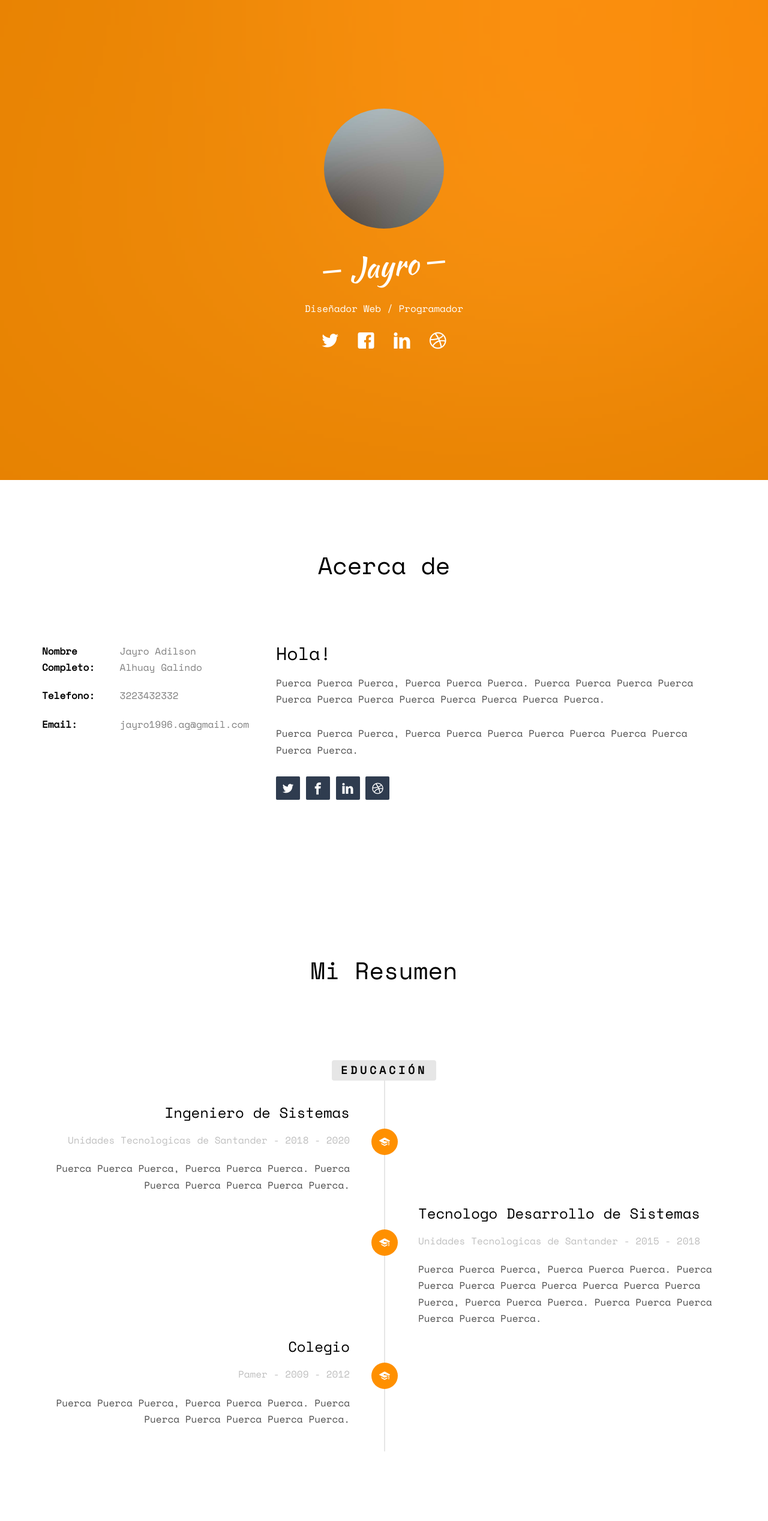
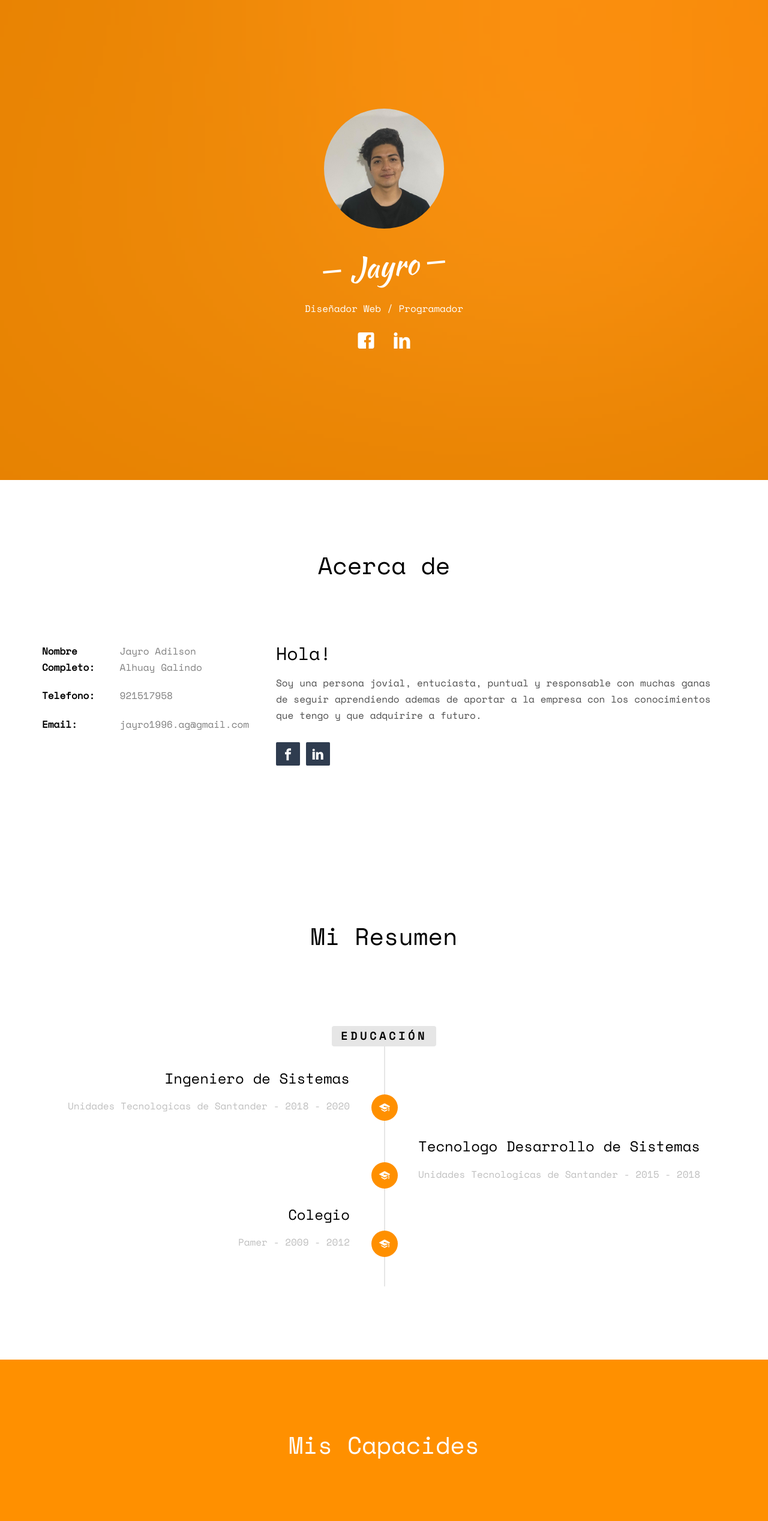
Before and after one commit to 4shakes/jayro, a plain HTML site: page index.html in a window 1280 px wide. Shown: the top 2535 px of the page at 60% size. Drawn offline with nearby package versions, Linux system fonts and the light colour scheme; files whose address does not match are found by name.

Commit message:
cv final creo

```diff
--- a/index.html
+++ b/index.html
@@ -55,15 +55,15 @@
 				<div class="col-md-8 col-md-offset-2 text-center">
 					<div class="display-t js-fullheight">
 						<div class="display-tc js-fullheight animate-box" data-animate-effect="fadeIn">
-							<div class="profile-thumb" style="background: url(images/user-3.jpg);"></div>
+							<div class="profile-thumb" style="background: url(images/jayro.jpeg);"></div>
 							<h1><span>Jayro</span></h1>
 							<h3><span>Diseñador Web / Programador </span></h3>
 							<p>
 								<ul class="fh5co-social-icons">
-									<li><a href="#"><i class="icon-twitter2"></i></a></li>
-									<li><a href="#"><i class="icon-facebook2"></i></a></li>
-									<li><a href="#"><i class="icon-linkedin2"></i></a></li>
-									<li><a href="#"><i class="icon-dribbble2"></i></a></li>
+									<!-- <li><a href="#"><i class="icon-twitter2"></i></a></li> -->
+									<li><a href="https://www.facebook.com/jayro.galindo/"><i class="icon-facebook2"></i></a></li>
+									<li><a href="https://www.linkedin.com/in/jayro-alhuay-galindo-646338199/"><i class="icon-linkedin2"></i></a></li>
+									<!-- <li><a href="#"><i class="icon-dribbble2"></i></a></li> -->
 								</ul>
 							</p>
 						</div>
@@ -84,20 +84,19 @@
 				<div class="col-md-4">
 					<ul class="info">
 						<li><span class="first-block">Nombre Completo:</span><span class="second-block">Jayro Adilson Alhuay Galindo</span></li>
-						<li><span class="first-block">Telefono:</span><span class="second-block">3223432332</span></li>
+						<li><span class="first-block">Telefono:</span><span class="second-block">921517958</span></li>
 						<li><span class="first-block">Email:</span><span class="second-block">jayro1996.ag@gmail.com</span></li>
 					</ul>
 				</div>
 				<div class="col-md-8">
 					<h2>Hola!</h2>
-					<p>Puerca Puerca Puerca, Puerca Puerca Puerca. Puerca Puerca Puerca Puerca Puerca Puerca Puerca Puerca Puerca Puerca Puerca Puerca.</p>
-					<p>Puerca Puerca Puerca, Puerca Puerca Puerca Puerca Puerca Puerca Puerca Puerca Puerca.</p>
+					<p>Soy una persona jovial, entuciasta, puntual y responsable con muchas ganas de seguir aprendiendo ademas de aportar a la empresa con los conocimientos que tengo y que adquirire a futuro.</p>
 					<p>
 						<ul class="fh5co-social-icons">
-							<li><a href="#"><i class="icon-twitter2"></i></a></li>
-							<li><a href="#"><i class="icon-facebook3"></i></a></li>
-							<li><a href="#"><i class="icon-linkedin2"></i></a></li>
-							<li><a href="#"><i class="icon-dribbble2"></i></a></li>
+							<!-- <li><a href="#"><i class="icon-twitter2"></i></a></li> -->
+							<li><a href="https://www.facebook.com/jayro.galindo/"><i class="icon-facebook3"></i></a></li>
+							<li><a href="https://www.linkedin.com/in/jayro-alhuay-galindo-646338199/"><i class="icon-linkedin2"></i></a></li>
+							<!-- <li><a href="#"><i class="icon-dribbble2"></i></a></li> -->
 						</ul>
 					</p>
 				</div>
@@ -167,9 +166,9 @@
 									<h3 class="timeline-title">Ingeniero de Sistemas</h3>
 									<span class="company">Unidades Tecnologicas de Santander - 2018 - 2020</span>
 								</div>
-								<div class="timeline-body">
+								<!-- <div class="timeline-body">
 									<p>Puerca Puerca Puerca, Puerca Puerca Puerca. Puerca Puerca Puerca Puerca Puerca Puerca.</p>
-								</div>
+								</div> -->
 							</div>
 						</li>
 						<li class="timeline-inverted animate-box">
@@ -179,9 +178,9 @@
 									<h3 class="timeline-title">Tecnologo Desarrollo de Sistemas</h3>
 									<span class="company">Unidades Tecnologicas de Santander - 2015 - 2018</span>
 								</div>
-								<div class="timeline-body">
+								<!-- <div class="timeline-body">
 									<p>Puerca Puerca Puerca, Puerca Puerca Puerca. Puerca Puerca Puerca Puerca Puerca Puerca Puerca Puerca Puerca, Puerca Puerca Puerca. Puerca Puerca Puerca Puerca Puerca Puerca.</p>
-								</div>
+								</div> -->
 							</div>
 						</li>
 						<li class="animate-box timeline-unverted">
@@ -191,9 +190,9 @@
 									<h3 class="timeline-title">Colegio</h3>
 									<span class="company">Pamer - 2009 - 2012</span>
 								</div>
-								<div class="timeline-body">
+								<!-- <div class="timeline-body">
 									<p>Puerca Puerca Puerca, Puerca Puerca Puerca. Puerca Puerca Puerca Puerca Puerca Puerca.</p>
-								</div>
+								</div> -->
 							</div>
 						</li>
 			    	</ul>
@@ -543,7 +542,7 @@
 				<div class="col-md-8 col-md-offset-2 text-center fh5co-heading">
 					<h2>Contacto</h2>
 					<!-- <p>Facilis ipsum reprehenderit nemo molestias. Aut cum mollitia reprehenderit. Eos cumque dicta adipisci architecto culpa amet.</p> -->
-					<p><a href="#" class="btn btn-default btn-lg">WhatsApp <i class="icon-whatsapp"></i></a></p>
+					<p><a href="https://api.whatsapp.com/send?phone=51921517958&text=hola%20necesito%20una%20cotizaci%C3%B3n" class="btn btn-default btn-lg">WhatsApp <i class="icon-whatsapp"></i></a></p>
 				</div>
 			</div>
 		</div>
```
Also changed, not shown: images/jayro.jpeg (added).
